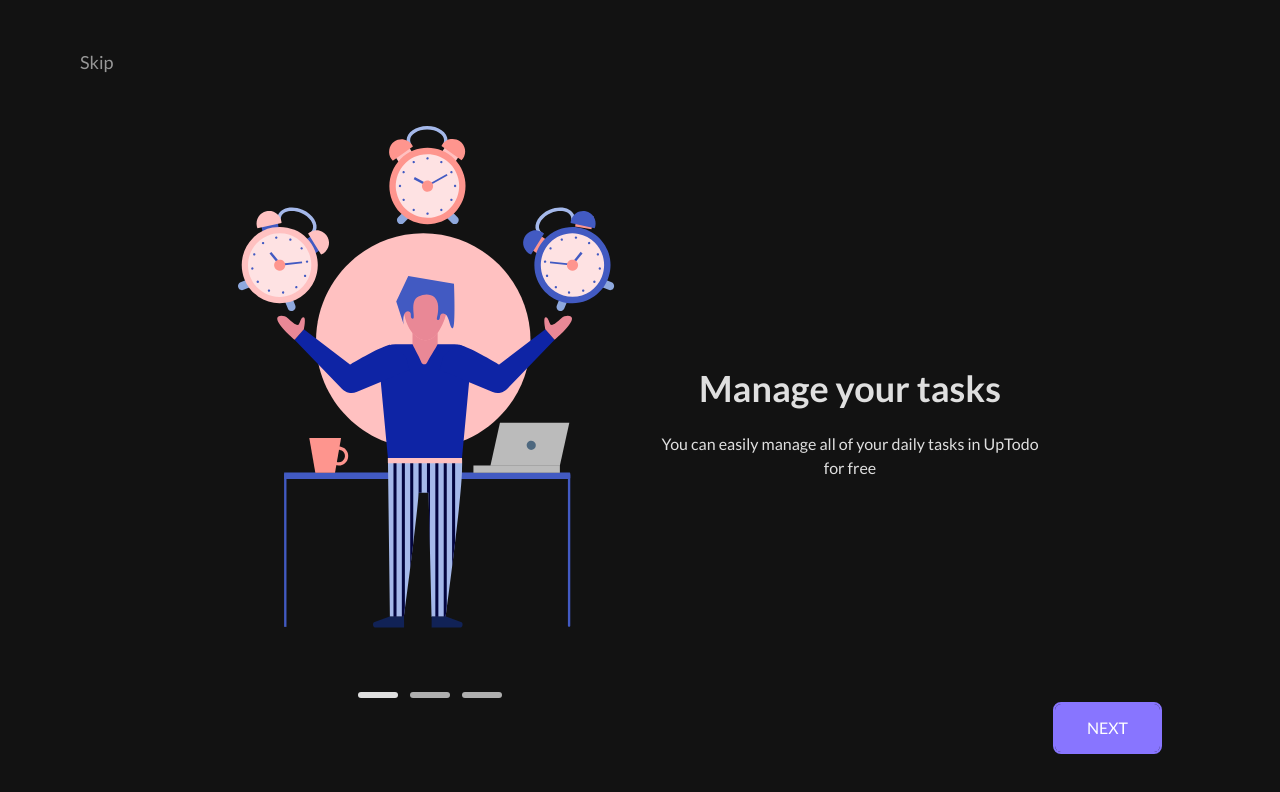
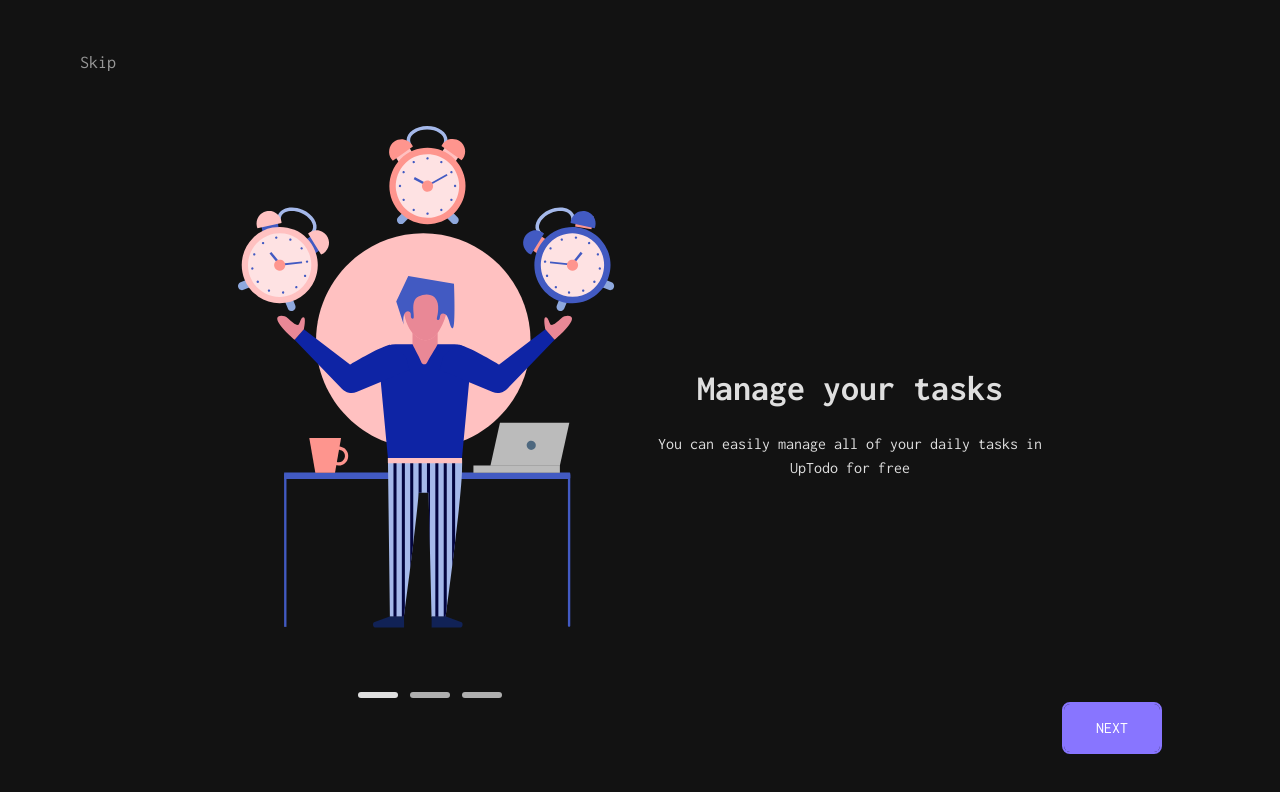
Before and after one commit to DaniilKalts/uptodo, a Next.js app: page / in a window 1280 px wide. Shown: the top 792 px of the page. Built offline with nearby package versions, Linux system fonts and the light colour scheme; a web font is replaced by a local one.

Commit message:
Need to redo toggle fonts

```diff
--- a/src/app/(auth)/login/page.tsx
+++ b/src/app/(auth)/login/page.tsx
@@ -1,12 +1,9 @@
 'use client';
 
-import React, { useState, useCallback } from 'react';
+import React, { useState } from 'react';
+
 import Link from 'next/link';
 import { useRouter } from 'next/navigation';
-import { Lato } from 'next/font/google';
-
-import { useTypography } from '@/hooks/useTypography';
-import { typographyDemos } from '@/utils/Typografies';
 
 import { FieldValues, SubmitHandler, useForm } from 'react-hook-form';
 
@@ -25,11 +22,6 @@
   userName: string;
   password: string;
 }
-
-const lato = Lato({
-  subsets: ['latin'],
-  weight: ['300', '400', '700'],
-});
 
 const schema = yup.object().shape({
   userName: yup
@@ -126,20 +118,9 @@
     }
   };
 
-  const { typographyName } = useTypography();
-
-  const getTypographyFont = useCallback(
-    () =>
-      typographyDemos.find((demo) => demo.name === typographyName)?.styleName ||
-      lato.className,
-    [typographyName],
-  );
-
   return (
     <Container>
-      <div
-        className={`${getTypographyFont()} relative mx-auto flex min-h-screen w-full max-w-[425px] flex-col justify-center pb-12 pt-24 md:py-10`}
-      >
+      <div className="relative mx-auto flex min-h-screen w-full max-w-[425px] flex-col justify-center pb-12 pt-24 md:py-10">
         <header className="absolute left-0 top-8 md:hidden">
           <MdArrowBackIosNew
             className="cursor-pointer text-2xl text-white transition hover:text-white-darker"
--- a/src/app/(auth)/register/page.tsx
+++ b/src/app/(auth)/register/page.tsx
@@ -1,12 +1,9 @@
 'use client';
 
-import React, { useState, useCallback } from 'react';
+import React, { useState } from 'react';
+
 import Link from 'next/link';
 import { useRouter } from 'next/navigation';
-import { Lato } from 'next/font/google';
-
-import { useTypography } from '@/hooks/useTypography';
-import { typographyDemos } from '@/utils/Typografies';
 
 import { FieldValues, SubmitHandler, useForm } from 'react-hook-form';
 
@@ -26,11 +23,6 @@
   password: string;
   confirmPassword: string;
 }
-
-const lato = Lato({
-  subsets: ['latin'],
-  weight: ['300', '400', '700'],
-});
 
 const schema = yup.object().shape({
   userName: yup
@@ -131,20 +123,9 @@
     }
   };
 
-  const { typographyName } = useTypography();
-
-  const getTypographyFont = useCallback(
-    () =>
-      typographyDemos.find((demo) => demo.name === typographyName)?.styleName ||
-      lato.className,
-    [typographyName],
-  );
-
   return (
     <Container>
-      <div
-        className={`${getTypographyFont()} relative mx-auto flex min-h-screen w-full max-w-[425px] flex-col justify-center pb-12 pt-24 md:py-10`}
-      >
+      <div className="relative mx-auto flex min-h-screen w-full max-w-[425px] flex-col justify-center pb-12 pt-24 md:py-10">
         <header className="absolute left-0 top-8 md:hidden">
           <MdArrowBackIosNew
             className="cursor-pointer text-2xl text-white transition hover:text-white-darker"
--- a/src/app/(userPages)/layout.tsx
+++ b/src/app/(userPages)/layout.tsx
@@ -1,35 +1,18 @@
 'use client';
 
-import React, { useCallback } from 'react';
-import { Lato } from 'next/font/google';
+import React from 'react';
 
 import Navbar from '@/components/Layout/Navbar/Navbar';
-import { useTypography } from '@/hooks/useTypography';
-import { typographyDemos } from '@/utils/Typografies';
-
-const lato = Lato({
-  subsets: ['latin'],
-  weight: ['300', '400', '700'],
-});
 
 export default function RootLayout({
   children,
 }: {
   children: React.ReactNode;
 }) {
-  const { typographyName } = useTypography();
-
-  const getTypographyFont = useCallback(
-    () =>
-      typographyDemos.find((demo) => demo.name === typographyName)?.styleName ||
-      lato.className,
-    [typographyName],
-  );
-
   return (
-    <div className={`${getTypographyFont()}`}>
+    <>
       {children}
       <Navbar />
-    </div>
+    </>
   );
 }
--- a/src/app/(userPages)/profile/settings/typography/page.tsx
+++ b/src/app/(userPages)/profile/settings/typography/page.tsx
@@ -1,13 +1,9 @@
-/* eslint-disable no-restricted-globals */
-
 'use client';
 
-import React, { useState, useEffect } from 'react';
+import React from 'react';
 import Link from 'next/link';
 
 import { typographyDemos } from '@/utils/Typografies';
-
-import PuffSpinner from '@/components/UI/Loadings/PuffSpinner';
 
 import { AppTypographyIcon } from '@/components/userPages/Profile/Icons/Settings';
 import Container from '@/components/UI/Container';
@@ -16,19 +12,10 @@
 import { useTypography } from '@/hooks/useTypography';
 
 const Settings = () => {
-  const [mounted, setMounted] = useState<boolean>(false);
-
   const { typographyName, changeTypographyName } = useTypography();
-
-  useEffect(() => {
-    setTimeout(() => {
-      setMounted(true);
-    }, 750);
-  }, []);
 
   return (
     <div className="pb-36 md:pb-40">
-      {mounted ? (
       <Container>
         <div className="mx-auto mt-8 flex flex-col items-center justify-center">
           <header className="relative flex w-full max-w-lg items-center justify-center">
@@ -51,7 +38,6 @@
                   className="group flex w-full cursor-pointer items-center justify-between gap-4 py-3"
                   onClick={() => {
                     changeTypographyName(name);
-                      location.reload();
                   }}
                 >
                   <div className="flex items-center gap-3">
@@ -74,9 +60,6 @@
           </main>
         </div>
       </Container>
-      ) : (
-        <PuffSpinner />
-      )}
     </div>
   );
 };
--- a/src/app/layout.tsx
+++ b/src/app/layout.tsx
@@ -3,9 +3,15 @@
 import React from 'react';
 
 import { Metadata } from 'next';
+import { Inconsolata } from 'next/font/google';
 
 import ToasterProvider from '@/providers/ToasterProvider';
 import { ThemeProvider } from '@/providers/ThemeProvider';
+
+const inconsolata = Inconsolata({
+  subsets: ['latin'],
+  weight: ['300', '400', '700'],
+});
 
 export const metadata: Metadata = {
   title: 'UpTodo 2023',
@@ -19,8 +25,9 @@
 }) {
   return (
     <html lang="en">
-      {/* <body className={`${lato.className} bg-white-pale dark:bg-black-pre`}> */}
-      <body className={'bg-white-pale dark:bg-black-pre'}>
+      <body
+        className={`${inconsolata.className} bg-white-pale dark:bg-black-pre`}
+      >
         <ThemeProvider attribute="class" defaultTheme="dark">
           <ToasterProvider />
           {children}
--- a/src/components/userPages/Intro/Onboarding.tsx
+++ b/src/components/userPages/Intro/Onboarding.tsx
@@ -1,18 +1,10 @@
-import React, { useCallback } from 'react';
-import { Lato } from 'next/font/google';
+import React from 'react';
+
 import Image from 'next/image';
-
-import { typographyDemos } from '@/utils/Typografies';
 
 import { motion } from 'framer-motion';
 
 import Container from '@/components/UI/Container';
-import { useTypography } from '@/hooks/useTypography';
-
-const lato = Lato({
-  subsets: ['latin'],
-  weight: ['300', '400', '700'],
-});
 
 interface OnboardingProps {
   step: number;
@@ -31,15 +23,6 @@
   text,
   footer,
 }) => {
-  const { typographyName } = useTypography();
-
-  const getTypographyFont = useCallback(
-    () =>
-      typographyDemos.find((demo) => demo.name === typographyName)?.styleName ||
-      lato.className,
-    [typographyName],
-  );
-
   const imageSize = () => {
     switch (step) {
       case 1:
@@ -55,9 +38,7 @@
 
   return (
     <Container>
-      <div
-        className={`${getTypographyFont()} relative flex min-h-screen flex-col items-center justify-center py-10`}
-      >
+      <div className="relative flex min-h-screen flex-col items-center justify-center py-10">
         {header}
         <motion.div
           animate={{ opacity: 1, x: 0 }}
```
Lines whose indentation alone changed are shown as unchanged.
